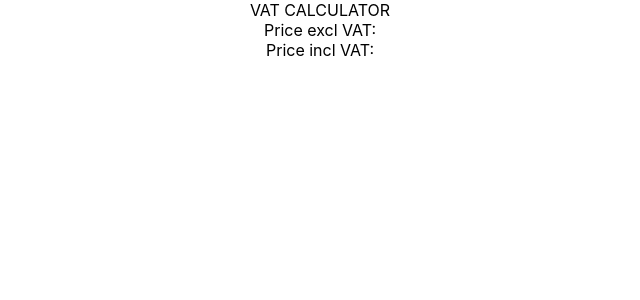
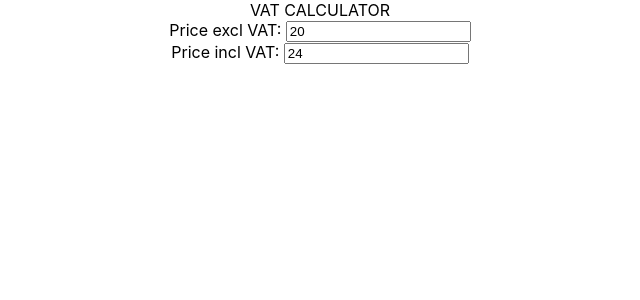
Before and after one commit to sm88cm/instructor-vat-fork, a React (Create React App) app: page / in a window 1280 px wide. Shown: the top 300 px of the page, without its empty margins (320-960 px from the left). Built offline with nearby package versions, Linux system fonts and the light colour scheme.

Commit message:
NumberEditorField component added and price passed as props through hierarchy

```diff
--- a/src/App.js
+++ b/src/App.js
@@ -5,8 +5,8 @@ function App() {
   return (
     <div className="App">
       VAT CALCULATOR
-      <PriceEntryField label="Price excl VAT: " />
-      <PriceEntryField label="Price incl VAT: " />
+      <PriceEntryField label="Price excl VAT: " price={20} />
+      <PriceEntryField label="Price incl VAT: " price={24} />
     </div>
   );
 }
--- /dev/null
+++ b/src/NumberEditorField.jsx
@@ -0,0 +1,12 @@
+import React from 'react';
+
+const NumberEditorField = (props) => {
+    return (
+        <input type="number"
+            id="num"
+            value={props.value}
+        />
+    );
+}
+
+export default NumberEditorField;
--- a/src/PriceEntryField.jsx
+++ b/src/PriceEntryField.jsx
@@ -1,8 +1,11 @@
 import React from 'react'
+import NumberEditorField from './NumberEditorField'
 
 const PriceEntryField = (props) => {
     return (
-        <div>{props.label}</div>
+        <div>{props.label}
+            <NumberEditorField value={props.price} />
+        </div>
     )
 }
 
```
